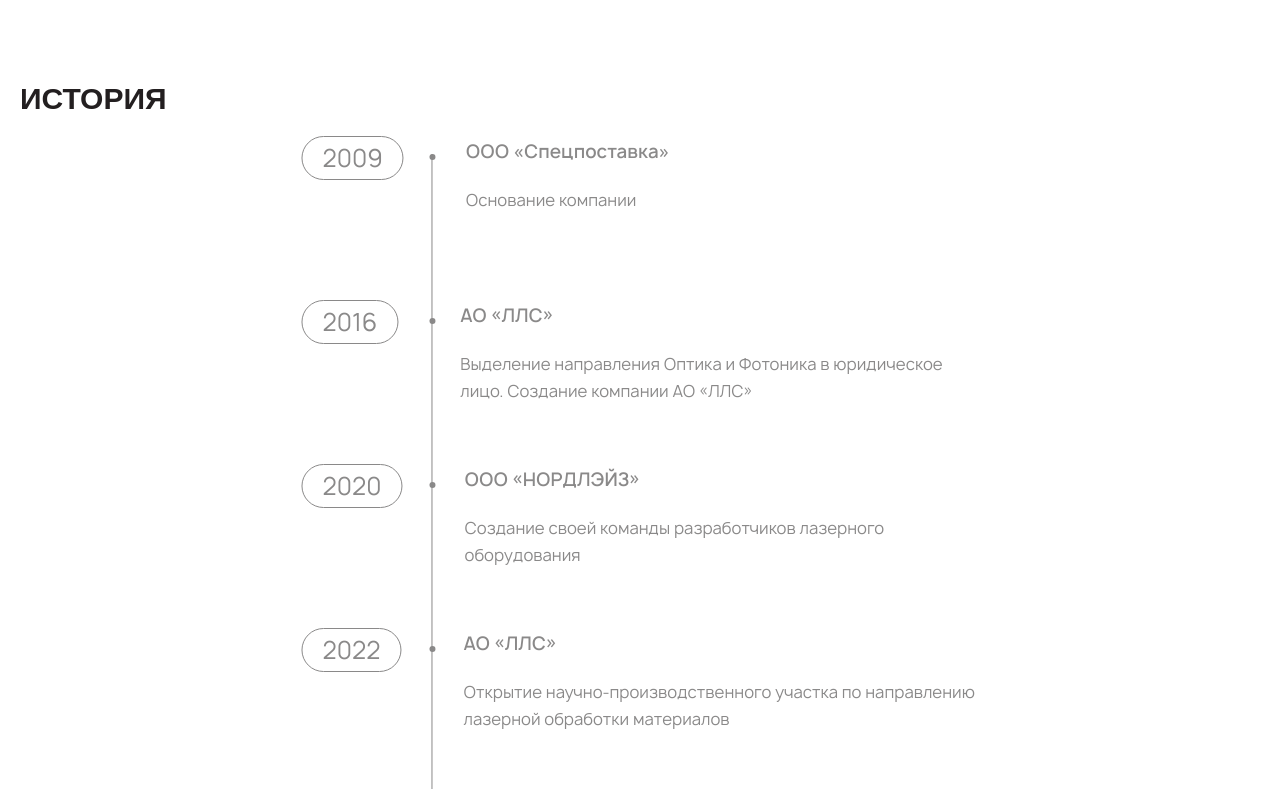
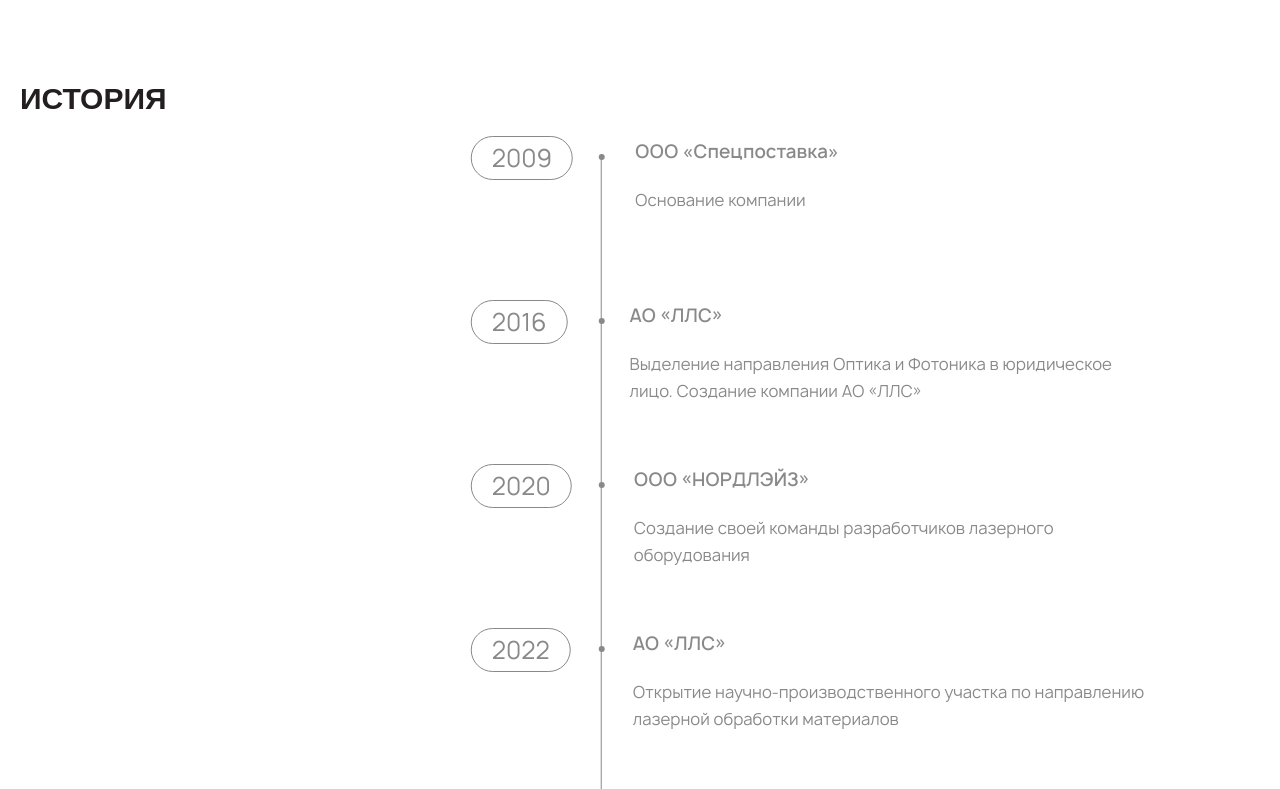
Before and after one commit to illowen/KBS, a plain HTML site: page index2.html in a window 1280 px wide. Shown: the part 1180-1969 px from the top of the page. Drawn offline with Linux system fonts and the light colour scheme; a web font is replaced by a local one.

Commit message:
Add files via upload

```diff
--- a/css/style.css
+++ b/css/style.css
@@ -805,7 +805,7 @@ h1, h2, h3, h4, h5, h6 {
   width: fit-content;
   position: relative;
   left: 50%;
-  transform: translateX(-50%);
+  transform: translateX(-25%);
   display: flex;
   flex-direction: column;
   align-items: start;
```
